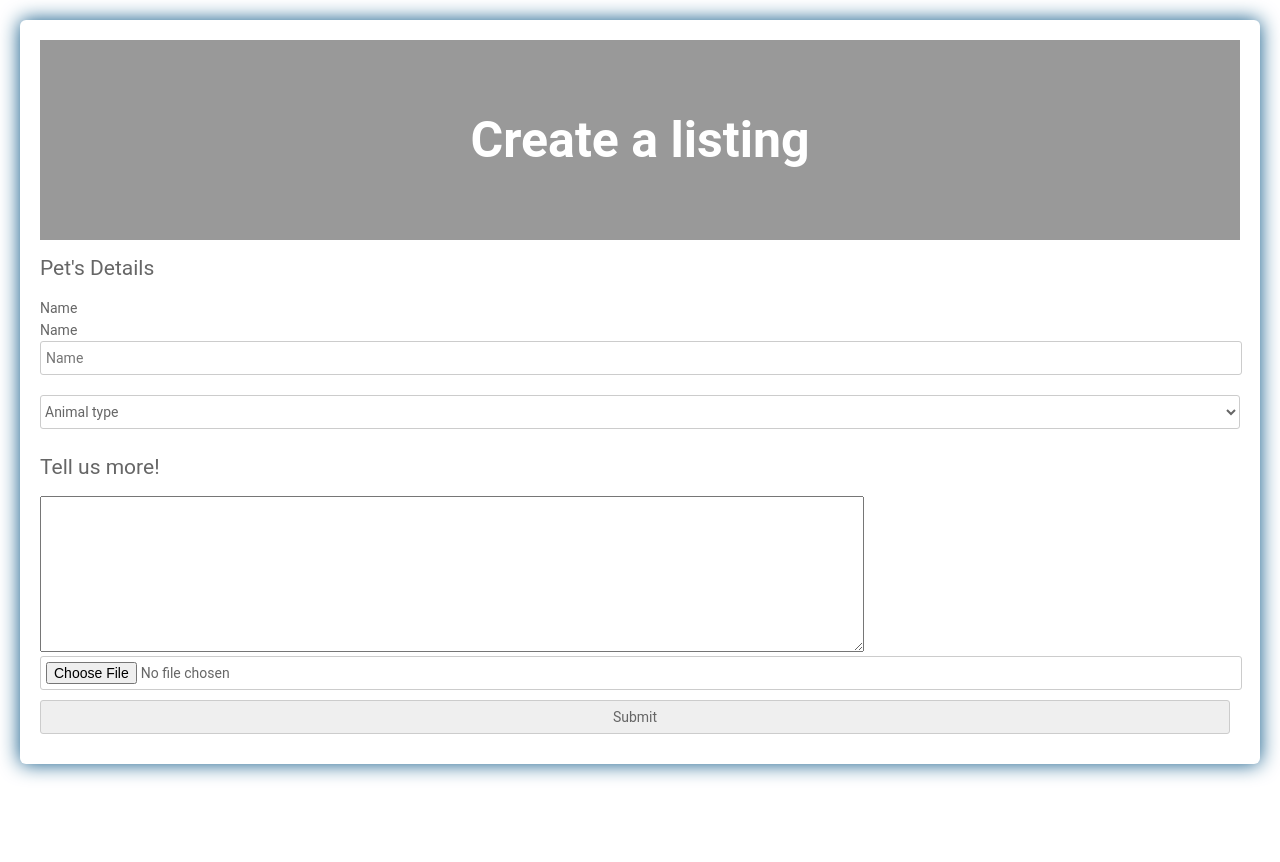
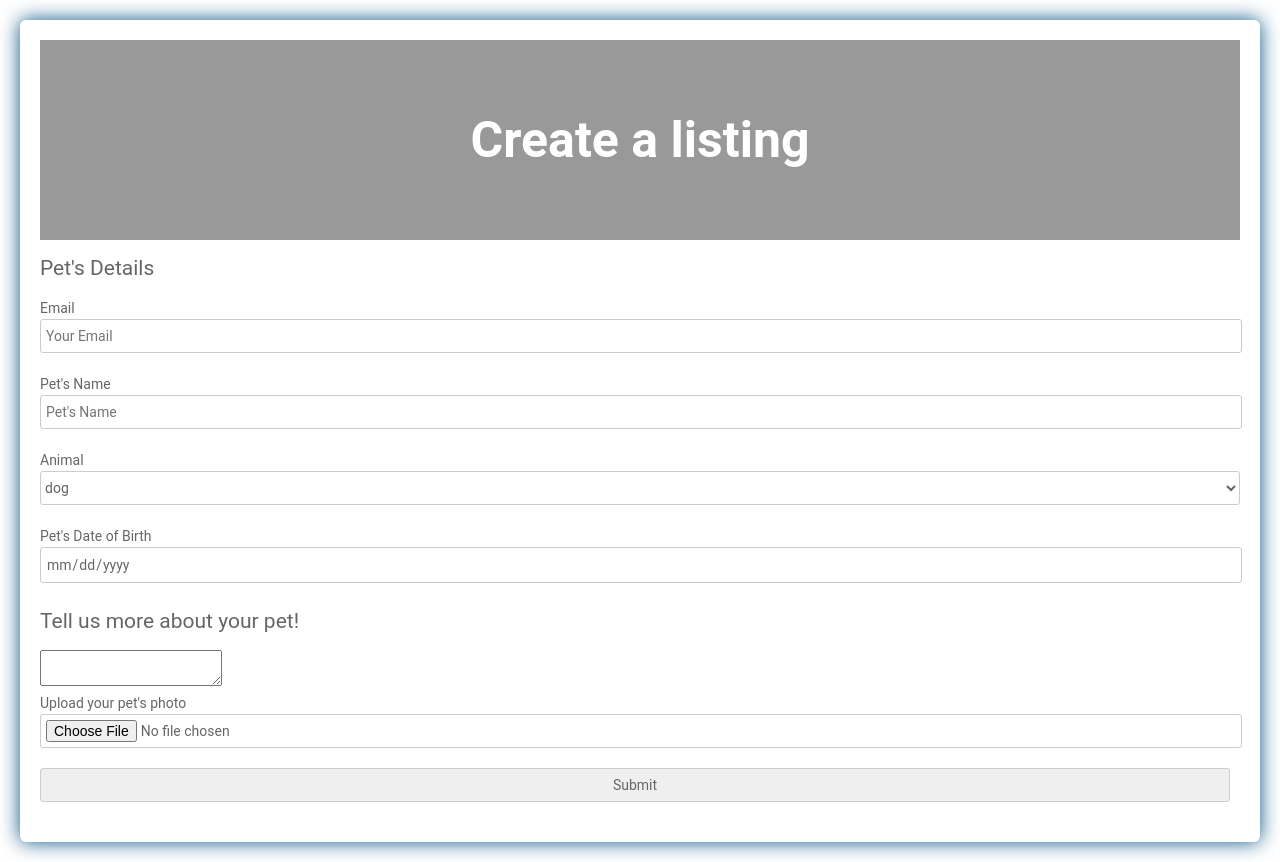
Before and after one commit to vyshor/pet-adoption, a Flask app: template templates/listing.html in a window 1280 px wide. Before the commit the page ends 780 px from the top, so only its background shows below. Run offline with Flask 2, Linux system fonts and the light colour scheme; the template is opened without the code that fills it: values that come from a table or form of the project are taken from there, others are empty; some libraries are stand-ins or nearby versions.

Commit message:
Sample of form template with Jinja

```diff
--- a/db_operations.py
+++ b/db_operations.py
@@ -23,10 +23,13 @@ listings_db = db.collection('listings')
 #
 # db.collection('listings')
 #   listing_id [String]
+#   name [String]
 #   animal [String]
 #   breed [String]
 #   DOB [Unix timestamp - int]
 #   img_url [String]
+#   description_of_pet [String]
+#   pets_owner_email [String]
 
 
 def create_user(user):
--- a/forms.py
+++ b/forms.py
@@ -1,6 +1,7 @@
 from flask_wtf import FlaskForm
-from wtforms import StringField, SubmitField
-from wtforms.validators import DataRequired, Email, Length
+from wtforms import StringField, SubmitField, SelectField, DateField, TextAreaField
+from wtforms.validators import DataRequired, Email, Length, Optional
+from flask_wtf.file import FileField, FileAllowed, FileRequired
 
 
 class AdoptionForm(FlaskForm):
@@ -8,3 +9,16 @@ class AdoptionForm(FlaskForm):
     email = StringField(validators=[DataRequired(), Email()])
     message = StringField(validators=[DataRequired(), Length(max=400)])
     submit = SubmitField('Submit')
+
+
+class CreateListingForm(FlaskForm):
+    email = StringField(validators=[DataRequired(), Email()])
+    pet_name = StringField(validators=[DataRequired()])
+    animal = SelectField("dog", choices=[("dog", "dog"), ("cat", "cat"), ("others", "other animals")])
+    dob = DateField('Pick a Date', format="%m/%d/%Y")
+    description_of_pet = TextAreaField(validators=[Optional(), Length(max=200)])
+    upload_img = FileField('image', validators=[
+        FileRequired(),
+        FileAllowed(['jpg', 'png'], 'Images only!')
+    ])
+    submit = SubmitField('Submit')
--- a/main.py
+++ b/main.py
@@ -17,7 +17,7 @@ import datetime, os, uuid
 
 from flask import Flask, render_template, redirect, url_for, request, abort, Response, jsonify
 from db_operations import *
-from forms import AdoptionForm
+from forms import AdoptionForm, CreateListingForm
 
 app = Flask(__name__)
 app.config['SECRET_KEY'] = os.urandom(32)
@@ -25,7 +25,8 @@ app.config['SECRET_KEY'] = os.urandom(32)
 
 @app.route('/')
 def root():
-    return render_template('main.html')
+    listings = get_listings()
+    return render_template('main.html', listings=listings)
 
 
 @app.route('/adopt', methods=['GET', 'POST'])
@@ -37,6 +38,17 @@ def adopt(pet=None):
         #TODO send message with data from form
         return redirect(url_for('root'))
     return render_template('adopt.html', pet=pet, form=form)
+
+
+@app.route('/createlisting', methods=['GET', 'POST'])
+def createlisting():
+    form = CreateListingForm()
+    if form.validate_on_submit():
+        f = form.upload_img.data
+        print(f)
+        # TODO: Save the img file into Firebase (?)
+        return redirect(url_for('root'))
+    return render_template('listing.html', form=form)
 
 
 @app.route('/users/<email>', methods=['GET', 'POST', 'DELETE'])
@@ -83,5 +95,5 @@ if __name__ == '__main__':
     # the "static" directory. See:
     # http://flask.pocoo.org/docs/1.0/quickstart/#static-files. Once deployed,
     # App Engine itself will serve those files as configured in app.yaml.
-    app.run(host='127.0.0.1', port=8080, debug=True)
+    app.run(host='127.0.0.1', port=8081, debug=True)
 # [START gae_python38_render_template]
--- a/requirements.txt
+++ b/requirements.txt
@@ -3,3 +3,4 @@ firebase_admin
 Flask-WTF==0.14.2
 Werkzeug==0.15.6
 WTForms==2.2.1
+flask-bootstrap=3.3.7.1
--- a/templates/listing.html
+++ b/templates/listing.html
@@ -2,47 +2,85 @@
 <html>
   <head>
     <title>Pet Listing Form</title>
-    <link rel="stylesheet" href="../static/style1.css">
+      <link rel="stylesheet" href="../static/style1.css">
+    <link rel="stylesheet" href="//code.jquery.com/ui/1.11.4/themes/smoothness/jquery-ui.css">
+	<script src="//code.jquery.com/jquery-1.10.2.js"></script>
+	<script src="//code.jquery.com/ui/1.11.4/jquery-ui.js"></script>
+	<script>
+	$(function() {
+		$( ".dtpick" ).datepicker();
+	});
+	</script>
   </head>
   <body>
     <div class="testbox">
-      <form action="" method="POST">
+      <form action="" method="POST" enctype="multipart/form-data">
         {{ form.hidden_tag() }}
         <div class="banner">
           <h1>Create a listing</h1>
         </div>
         <h2>Pet's Details</h2>
         <div class="item">
-          <p>Name</p>
-          <div>
-                {{ form.name.label }}
-                {% if form.name.errors %}
-                    {{ form.name(placeholder="Name") }}
+                {{ form.email.label }}
+                {% if form.email.errors %}
+                    {{ form.email(placeholder="Your Email") }}
                     <div>
-                        {% for error in form.name.errors %}
+                        {% for error in form.email.errors %}
                             <span>{{ error }}</span>
                         {% endfor %}
                     </div>
                 {% else %}
-                    {{ form.name(placeholder="Name") }}
+                    {{ form.email(placeholder="Your Email") }}
                 {% endif %}
-            </div>
         </div>
+      <div class="item">
+                Pet's Name
+                {% if form.pet_name.errors %}
+                    {{ form.pet_name(placeholder="Pet's Name") }}
+                    <div>
+                        {% for error in form.pet_name.errors %}
+                            <span>{{ error }}</span>
+                        {% endfor %}
+                    </div>
+                {% else %}
+                    {{ form.email(placeholder="Pet's Name") }}
+                {% endif %}
+        </div>
+      <div class="item">
+                Animal
+                {% if form.animal.errors %}
+                    {{ form.animal() }}
+                    <div>
+                        {% for error in form.animal.errors %}
+                            <span>{{ error }}</span>
+                        {% endfor %}
+                    </div>
+                {% else %}
+                    {{ form.animal() }}
+                {% endif %}
+        </div>
+        Pet's Date of Birth
+        {{ form.dob(class="dtpick", placeholder="Date of Birth for your pet") }}
         <div class="item">
-            <select>
-              <option value="">Animal type</option>
-              <option value="1">Cats</option>
-              <option value="2">Dogs</option>
-              <option value="3">Other Pets</option>
-            </select>
+
           </div>
-            <h2>Tell us more!</h2>
-            <div class="textarea">
-                <textarea rows="10" cols="100">
-                </textarea>
-            </div>
-          <input type="file" id="petphoto" name="filename">
+            <h2>Tell us more about your pet!</h2>
+            {% if form.description_of_pet.errors %}
+                    {{ form.description_of_pet() }}
+                    <div>
+                        {% for error in form.description_of_pet.errors %}
+                            <span>{{ error }}</span>
+                        {% endfor %}
+                    </div>
+                {% else %}
+                    {{ form.description_of_pet() }}
+                {% endif %}
+
           <div>
+          </div>
+           Upload your pet's photo
+            {{ form.upload_img }}
+        <div class="item">
                 {{ form.submit }}
             </div>
       </form>
```
Also changed, not shown: templates/main.html (+34 -68 lines).
